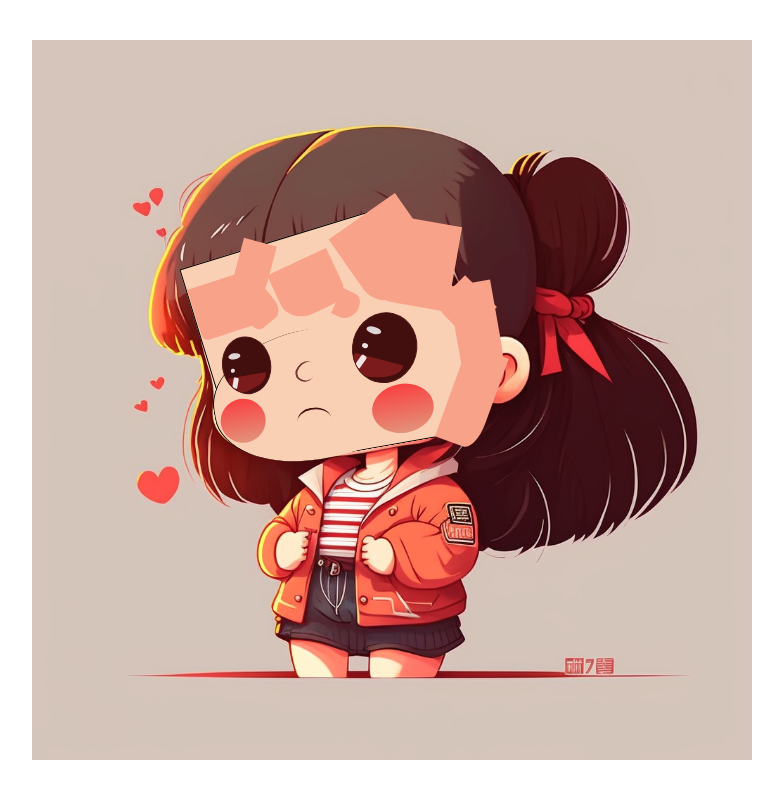
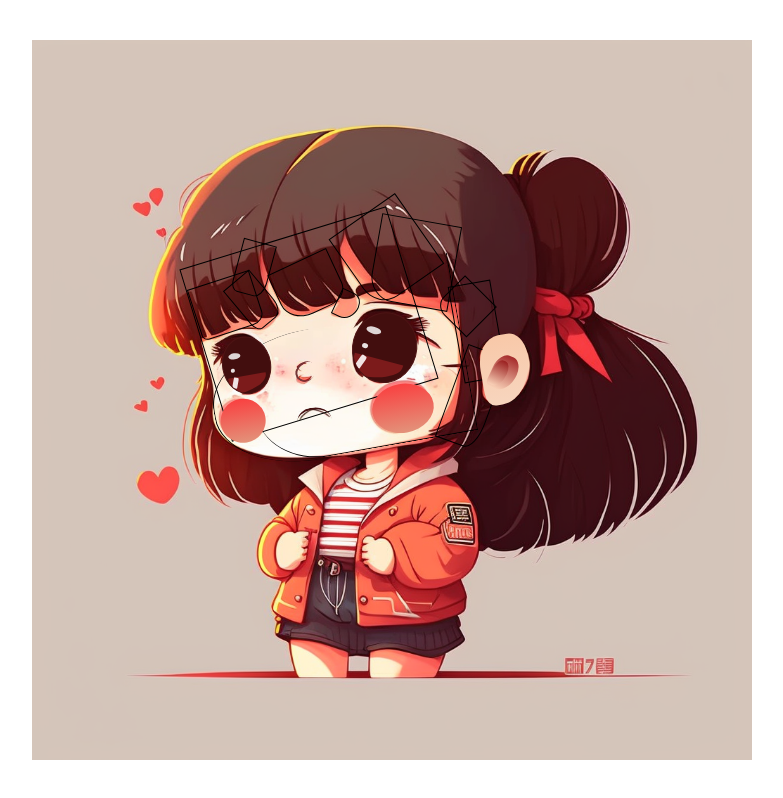
Before and after one commit to skehargit/cartoon-art, a plain HTML site: page index.html in a window 1280 px wide. Shown: the whole page, without its empty margins (248-1031 px from the left). Drawn offline with Linux system fonts and the light colour scheme.

Commit message:
ear done

```diff
--- a/index.html
+++ b/index.html
@@ -80,11 +80,12 @@
   left: 50%;
 }
 .face{
-  background-color:rgb(250, 208, 180) ;
+  /* background-color:rgb(250, 208, 180) ; */
   z-index: -10;
   border: 1px solid black;
 }
 .face-1{
+  /* overflow: hidden; */
   position: absolute;
   height: 25%;
   width: 30%;
@@ -97,6 +98,7 @@
 
 }
 .face-2{
+  /* overflow: hidden; */
   position: absolute;
   height: 25%;
   width: 30%;
@@ -111,8 +113,8 @@
 
 }
 .faceshadow{
-  background-color: rgb(248, 162, 138);
-  /* border: 1px solid black; */
+  /* background-color: rgb(248, 162, 138); */
+  border: 1px solid black;
 
 }
 .faceshadow1{
@@ -332,6 +334,47 @@
   width: 10%;
   border-radius: 50% 60% 0 60% ;
 }
+.ear{
+  /* background-color:rgb(250, 208, 180) ; */
+  background-image: linear-gradient(180deg, rgb(248, 200, 168), rgb(247, 213, 190));
+  /* border: 1px solid rgb(255, 0, 0); */
+  position: absolute;
+  height: 53%;
+  width: 23%;
+  left: 125%;
+  top:30%;
+  border-radius: 70% 50% 100% 30%;
+}
+.innerear{
+  background-image: linear-gradient(180deg, brown, rgba(249, 209, 183, 0.913));
+  overflow: hidden;
+  /* border: 1px solid rgb(0, 0, 0); */
+  border-bottom: none;
+  position: absolute;
+  height: 53%;
+  width: 50%;
+  left: 20%;
+  top:30%;
+  border-radius: 80% 70% 100% 30%;
+  transform: rotate(35deg);
+}
+.innerear2{
+  background-image: linear-gradient(180deg, rgb(155, 32, 32), rgba(249, 209, 183, 0.913));
+  overflow: hidden;
+  /* border: 1px solid rgb(0, 0, 0); */
+  border-bottom: none;
+  border-left: none;
+  position: absolute;
+  height: 40%;
+  width: 30%;
+  left: 20%;
+  top:35%;
+  border-radius: 80% 70% 100% 30%;
+  transform: rotate(35deg);
+}
+.hair1{
+
+}
 
 
     </style>
@@ -372,7 +415,12 @@
           <div class="chick2"></div>
           <div class="mouth"></div>
           <div class="nose"></div>
+          <div class="ear">
+            <div class="innerear"></div>
+            <div class="innerear2"></div>
+          </div>
         </div>
+        <div class="hair1"></div>
 
     </div>
 
```
